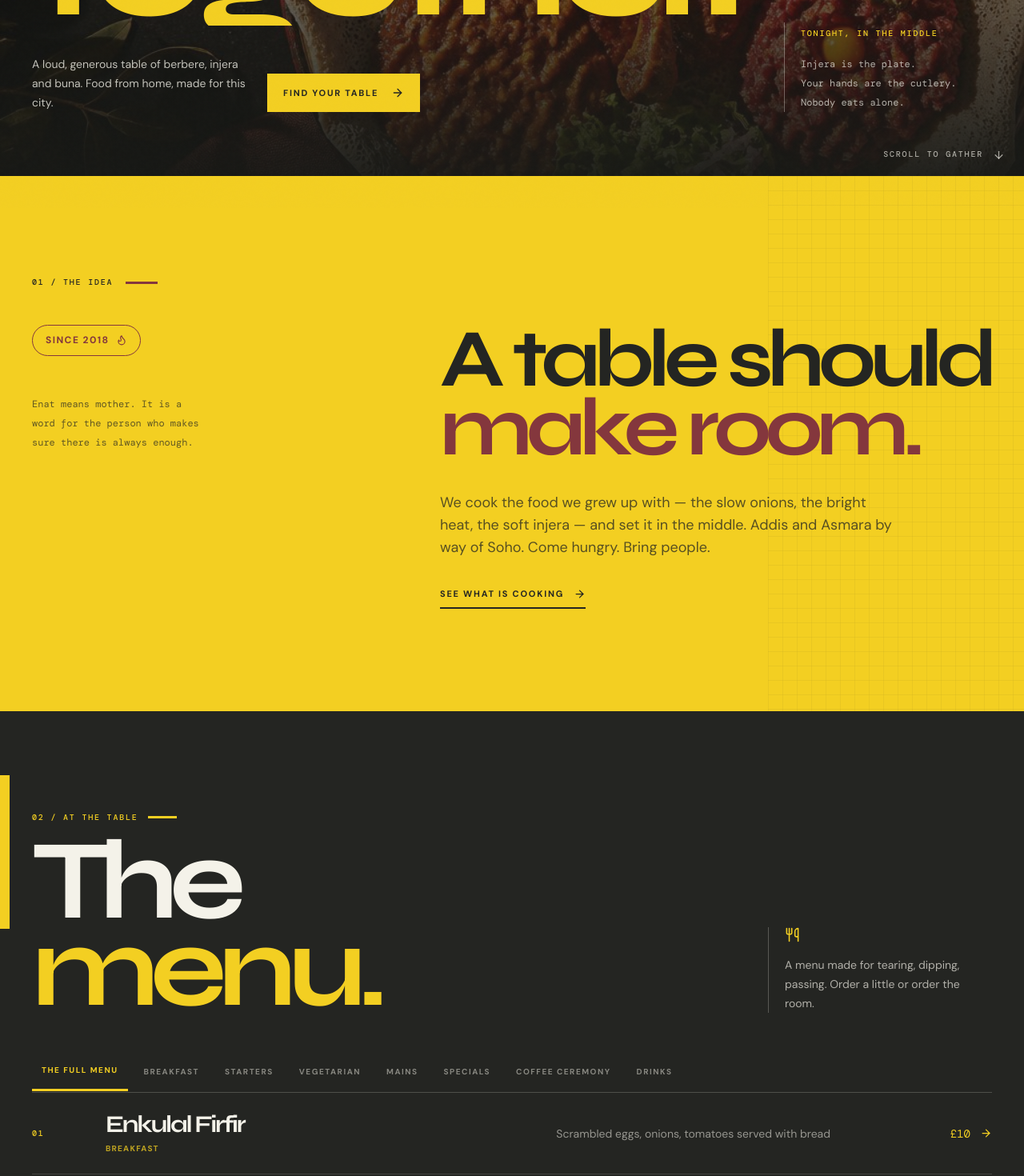
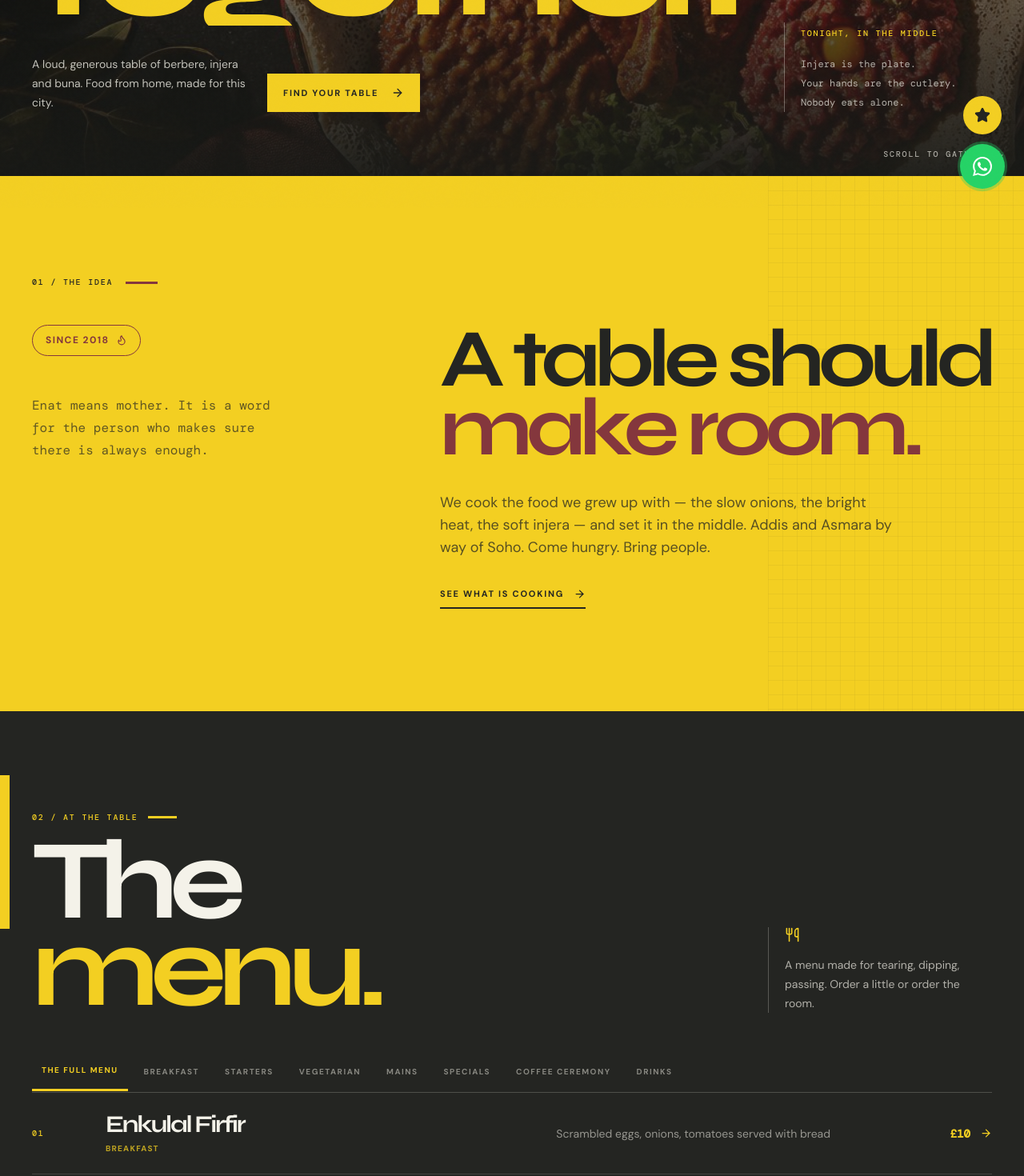
Before and after one commit to snoozypanda/enat, a Next.js app: page / in a window 1280 px wide. Shown: the part 540-2010 px from the top of the page at 80% size. Built offline with nearby package versions, Linux system fonts and the light colour scheme.

Commit message:
minor fixes

```diff
--- a/package.json
+++ b/package.json
@@ -63,9 +63,10 @@
     "sonner": "^2.0.7",
     "tailwind-merge": "^3.3.1",
     "tailwindcss": "^4.1.14",
+    "tw-animate-css": "^1.4.0",
     "typescript": "~5.9.3",
-    "tw-animate-css": "^1.4.0",
     "vaul": "^1.1.2",
+    "vercel": "^59.9.1",
     "zod": "^3.25.76"
   },
   "dependencies": {
--- a/src/App.tsx
+++ b/src/App.tsx
@@ -354,7 +354,7 @@ function IntroStory() {
             <motion.div variants={staggerItem}>
               <span className="stamp inline-flex items-center gap-2 text-xs font-bold uppercase tracking-[.12em] text-[#84373d]">Since 2018 <Flame size={14} /></span>
             </motion.div>
-            <motion.p variants={staggerItem} className="mt-12 max-w-[210px] font-mono text-xs leading-6 text-[#242522]/70">
+            <motion.p variants={staggerItem} className="mt-12 max-w-[300px] font-mono text-sm leading-7 text-[#242522]/70 md:text-base">
               Enat means mother. It is a word for the person who makes sure there is always enough.
             </motion.p>
           </StaggerChildren>
@@ -419,7 +419,11 @@ function MenuSection({ onDish }: { onDish: (dish: Dish) => void }) {
           </Reveal>
         </div>
         <Reveal delay={0.2}>
-          <div className="mt-16 flex gap-2 overflow-x-auto border-b border-[#f4f2e9]/20 pb-px scrollbar-hide">
+          <div className="mt-12 md:mt-16">
+            <p className="mb-3 flex items-center gap-2 font-mono text-[10px] font-bold uppercase tracking-[.14em] text-[#f4f2e9]/48 md:hidden">
+              Swipe sideways for more categories <ArrowRight size={13} aria-hidden="true" />
+            </p>
+            <div className="flex gap-2 overflow-x-auto border-b border-[#f4f2e9]/20 pb-px scrollbar-hide">
             {categories.map((category) => (
               <motion.button
                 type="button"
@@ -433,6 +437,7 @@ function MenuSection({ onDish }: { onDish: (dish: Dish) => void }) {
                 {category}
               </motion.button>
             ))}
+            </div>
           </div>
         </Reveal>
         <div className="divide-y divide-[#f4f2e9]/15">
@@ -448,7 +453,7 @@ function MenuSection({ onDish }: { onDish: (dish: Dish) => void }) {
                 exit={{ opacity: 0, y: -10 }}
                 transition={{ duration: 0.4, delay: i * 0.06, ease: [0.22, 1, 0.36, 1] as const }}
                 whileHover={{ backgroundColor: 'rgba(244,242,233,0.04)' }}
-                className="group grid w-full gap-5 py-6 text-left md:grid-cols-[72px_1.15fr_1fr_auto] md:items-center"
+                className="group grid w-full gap-3 py-4 text-left md:grid-cols-[72px_1.15fr_1fr_auto] md:items-center md:gap-5 md:py-6"
               >
                 <span className="eyebrow text-[#f3cf22]">0{i + 1}</span>
                 <div className="flex items-center gap-4">
@@ -461,7 +466,7 @@ function MenuSection({ onDish }: { onDish: (dish: Dish) => void }) {
                   </div>
                 </div>
                 <p className="hidden text-sm leading-6 text-[#f4f2e9]/55 md:block">{dish.description}</p>
-                <span className="flex items-center gap-3 pl-[92px] font-mono text-sm text-[#f3cf22] md:pl-0">
+                <span className="flex items-center gap-3 pl-[92px] font-mono text-sm font-semibold text-[#f3cf22] md:pl-0">
                   £{dish.price} <ArrowRight size={15} className="transition-transform group-hover:translate-x-1" />
                 </span>
               </motion.button>
@@ -525,7 +530,7 @@ function DishModal({ dish, onClose }: { dish: Dish | null; onClose: () => void }
               <h2 className="display mt-4 text-5xl leading-[.85]">{dish.name}</h2>
               <p className="mt-6 text-sm leading-7 text-[#242522]/72">{dish.detail}</p>
               <div className="mt-8 flex items-center justify-between border-t border-[#242522]/20 pt-5">
-                <span className="font-mono text-sm text-[#84373d]">£{dish.price}</span>
+                <span className="font-mono text-sm font-semibold text-[#84373d]">£{dish.price}</span>
                 <span className="text-[10px] font-bold uppercase tracking-[.14em] text-[#242522]/55">Tap outside to close</span>
               </div>
             </div>
@@ -909,7 +914,7 @@ function FloatingActions() {
         >
           {/* Leave a Review */}
           <motion.a
-            href="https://g.page/r/PLACEHOLDER/review"
+            href="https://www.google.com/maps/search/?api=1&query=Enat%20Restaurant%2C%2016%20Bateman%20Street%2C%20Soho%2C%20London"
             target="_blank"
             rel="noreferrer"
             data-testid="fab-review"
@@ -926,7 +931,7 @@ function FloatingActions() {
 
           {/* WhatsApp */}
           <motion.a
-            href="https://wa.me/PLACEHOLDER_NUMBER"
+            href="https://wa.me/442079460812?text=Hello%20Enat%2C%20I%27d%20like%20to%20make%20an%20enquiry."
             target="_blank"
             rel="noreferrer"
             data-testid="fab-whatsapp"
@@ -977,6 +982,7 @@ function Home() {
       <LocationFooter />
       <DishModal dish={dish} onClose={() => setDish(null)} />
       <GalleryViewer index={galleryIndex} onClose={() => setGalleryIndex(null)} onStep={stepGallery} />
+      <FloatingActions />
     </main>
   );
 }
```
Also changed, not shown: 1 other file (tests, documents, lock files or other folders).
